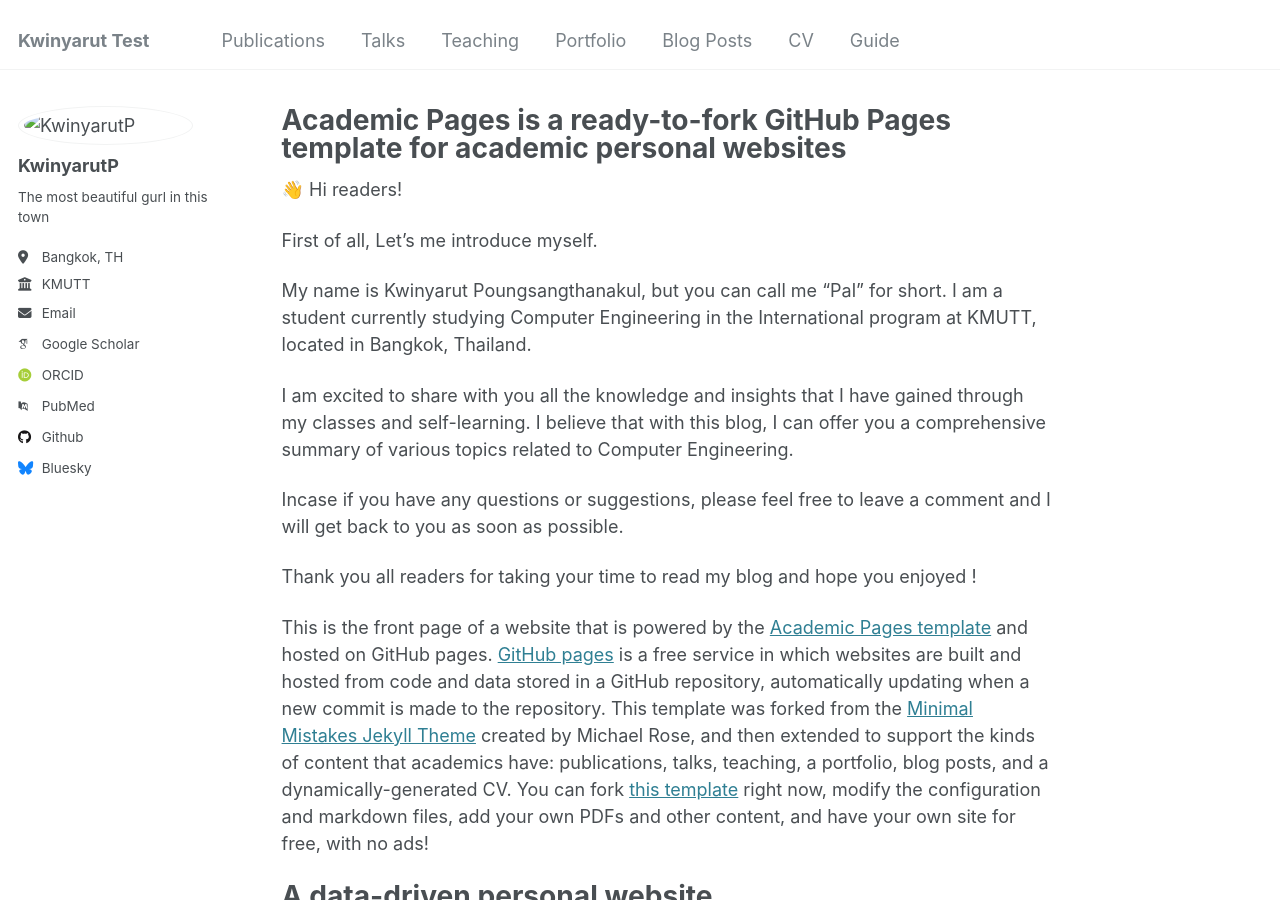
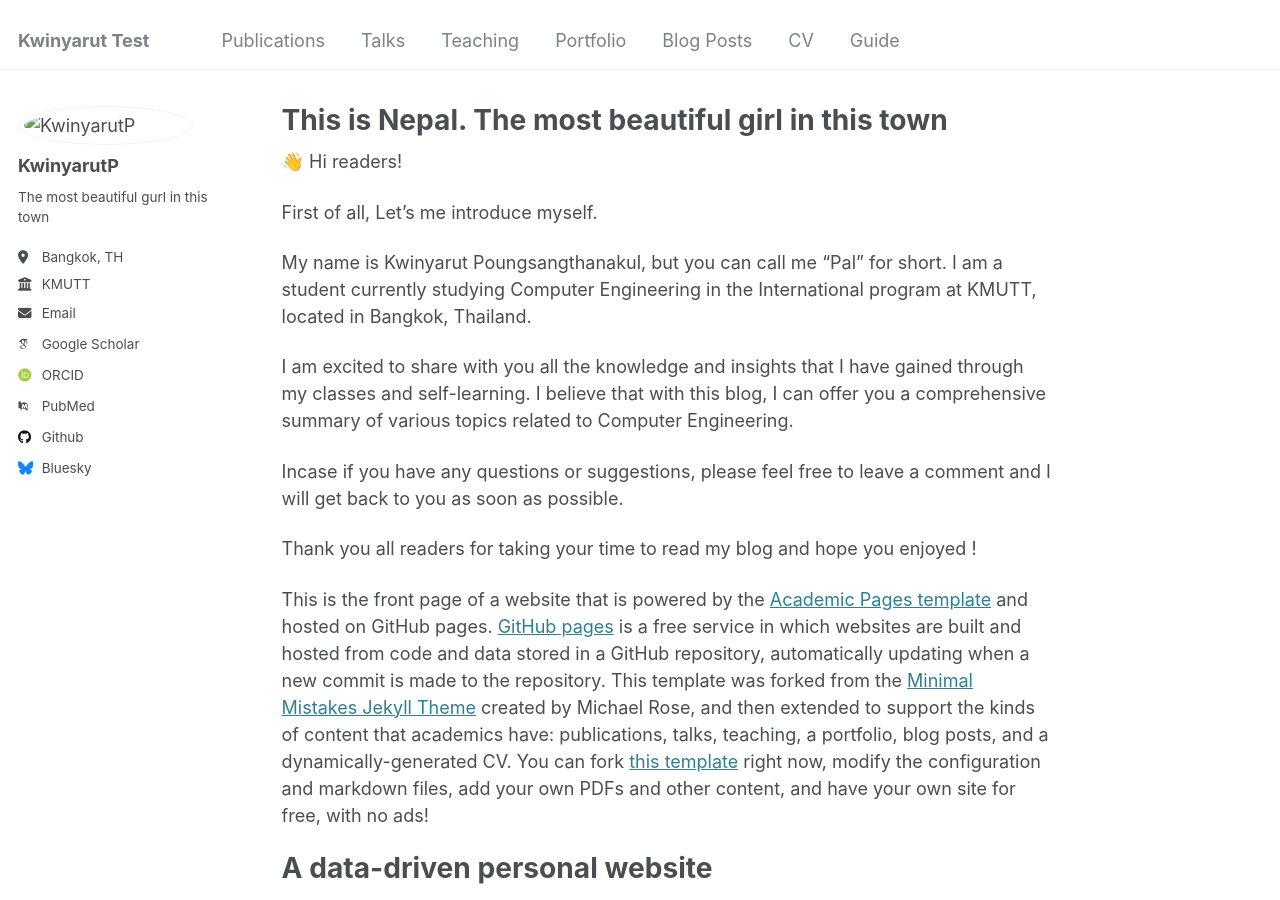
Before and after one commit to KwinyarutP/KwinyarutP.github.io, a Jekyll site: the page built from _pages/about.md, in a window 1280 px wide and 900 px high. Built offline with Jekyll 4.4.1, drawn with Linux system fonts in a browser that asks for light colours; some web fonts are replaced.

Commit message:
add: change title

```diff
--- a/_pages/about.md
+++ b/_pages/about.md
@@ -1,6 +1,6 @@
 ---
 permalink: /
-title: "Academic Pages is a ready-to-fork GitHub Pages template for academic personal websites"
+title: "This is Nepal. The most beautiful girl in this town"
 author_profile: true
 redirect_from:
   - /about/
```
